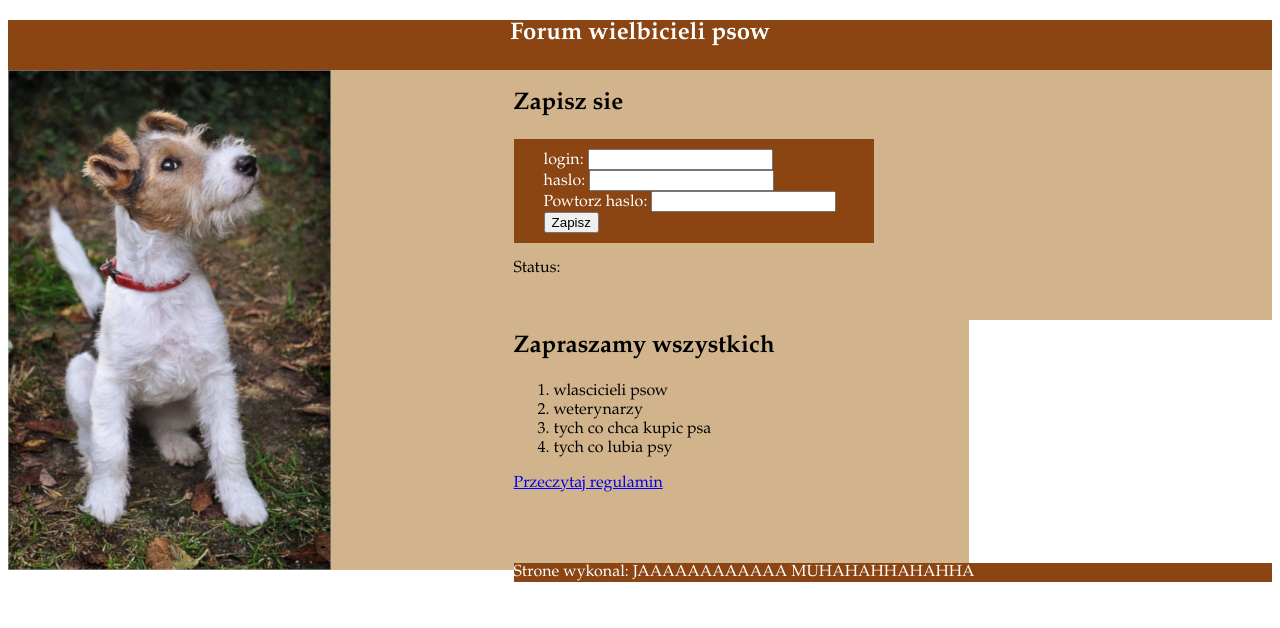
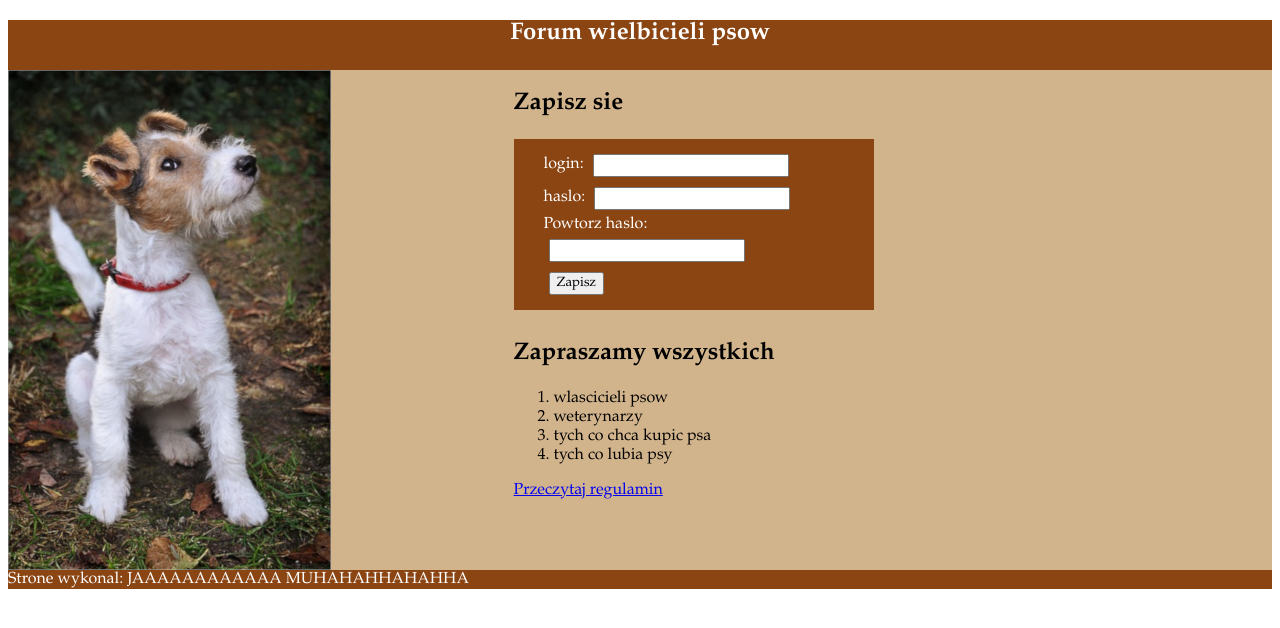
Before and after one commit to DudeQ7/Programming, a PHP site: page /logowanie.php in a window 1280 px wide. Shown: the top 628 px of the page. Run offline with PHP 8.4, Linux system fonts and the light colour scheme; tables that the repository leaves empty or names only in its code hold one stand-in row (values such as "Sample post"); data that the repository does not hold is empty.

Commit message:
HURAY :)

```diff
--- a/arkusz2/logowanie.php
+++ b/arkusz2/logowanie.php
@@ -14,9 +14,9 @@
     <section class="lewy">
         <img src="obraz.jpg" alt="foksterier">
     </section>
-    <section class="prawy_1">
+    <section class="prawy">
         <h2>Zapisz sie</h2>
-        <form class="form">
+        <form class="form" method="POST">
             <label>login:</label>
             <input type="login" name="login"></input>  </br>
             <label>haslo:</label>
@@ -26,20 +26,48 @@
             <input type="submit" name="test" value="Zapisz" ></input>  </br>
         </form>
     <?php
+    $ip = 'localhost';
     $user = 'root';
-    $ip = 'localhost';
     $password = '';
-    $db = 'psy';
-    $conn = mysqli_connect($ip, $user, $password);
-    $query = "SELECT * FROM uzytkownicy;";
-    echo "<p>" . mysqli_error($conn) . "</p";
+    $db = 'db8';
+    $conn = mysqli_connect($ip, $user, $password,$db);
+    $query = "SELECT login FROM `uzytkownicy`;";
     $potega = mysqli_query($conn, $query);
-    while ($row = mysqli_fetch_array($potega)) {
-        echo $row['uzytkownicy.id'];
+    $handler = 0;
+    $handler_exist = "Login występuje w bazie danych, konto nie zostało dodane!";
+    $handler_pswd = "Hasła nie są takie same, konto nie zostało stworzone!";
+    $handler_sucs = "Konto zostało dodane";
+    $handler_fill = "Wypełnij wszystkie pola!";
+
+    if (!empty($_POST['login']) && !empty($_POST['password']) && !empty($_POST['password2'])) {
+
+        $login = $_POST['login'];
+        $passwd = $_POST['password'];
+        $passwd_r = $_POST['password2'];
+
+        while ($arr = mysqli_fetch_array($potega)) {
+            if ($_POST['login'] == $arr[0]) {
+                echo "<p>$handler_exist</p>" . $conn->error;
+                $handler = 1;
+                break;
+            }
+        }
+
+        if ($passwd != $passwd_r) {
+            echo "<p>$handler_pswd</p>" . $conn->error;
+            $handler = 1;
+        }
+
+        if ($handler == 0) {
+            $hash = password_hash($passwd, PASSWORD_DEFAULT);
+            $result = mysqli_query($conn, "INSERT INTO `uzytkownicy`(`id`, `login`, `haslo`) VALUES ('', '$login', '$hash')");
+            echo "<p>$handler_sucs</p>";
+        }
+    } else {
+        echo "<p>$handler_fill</p>";
+        mysqli_close($conn);
     }
-
     ?>
-
     </section> </br>
     <section class="prawy_2">
         <h2>Zapraszamy wszystkich </h2>
--- a/arkusz2/styl4.css
+++ b/arkusz2/styl4.css
@@ -1,46 +1,38 @@
-body{
+*{
     font-family: Garamond;
 }
-.baner {
-    background-color:saddlebrown;
-    color:white;
+.baner{
+    background: saddlebrown;
+    color: white;
     text-align: center;
     height: 50px;
-    vertical-align:top;
 }
-.lewy {
+.lewy{
     background-color: tan;
     height: 500px;
     width: 40%;
     float: left;
-    vertical-align:top;
 }
-.prawy_1,.prawy_2{
+.prawy, .prawy_2{
     background-color: tan;
     height: 250px;
-    width:60%;
-    vertical-align: top;
-    float: left;
+    width: 60%;
+    float: right;
 }
-.stopka {
-    background-color: saddlebrown;
-    color:white;
-    width: 100%;
-    float: left;
-    vertical-align: top;
-}
-.form {
+.stopka{
     background-color: saddlebrown;
     color: white;
-    padding-top: 10px;
-    padding-bottom:10px;
-    padding-left: 30px;
-    padding-right: 30px;
+    clear: both;
+}
+form{
+    background-color: saddlebrown;
+    color: white;
+    padding: 10px 30px;
     width: 300px;
 }
-#login,#password,#password2,#test{
-padding: 5px;
+input {
+    margin: 5px;
 }
 p::before{
-    content: "Status:  ";
+    content: "STATUS: ";
 }
```
